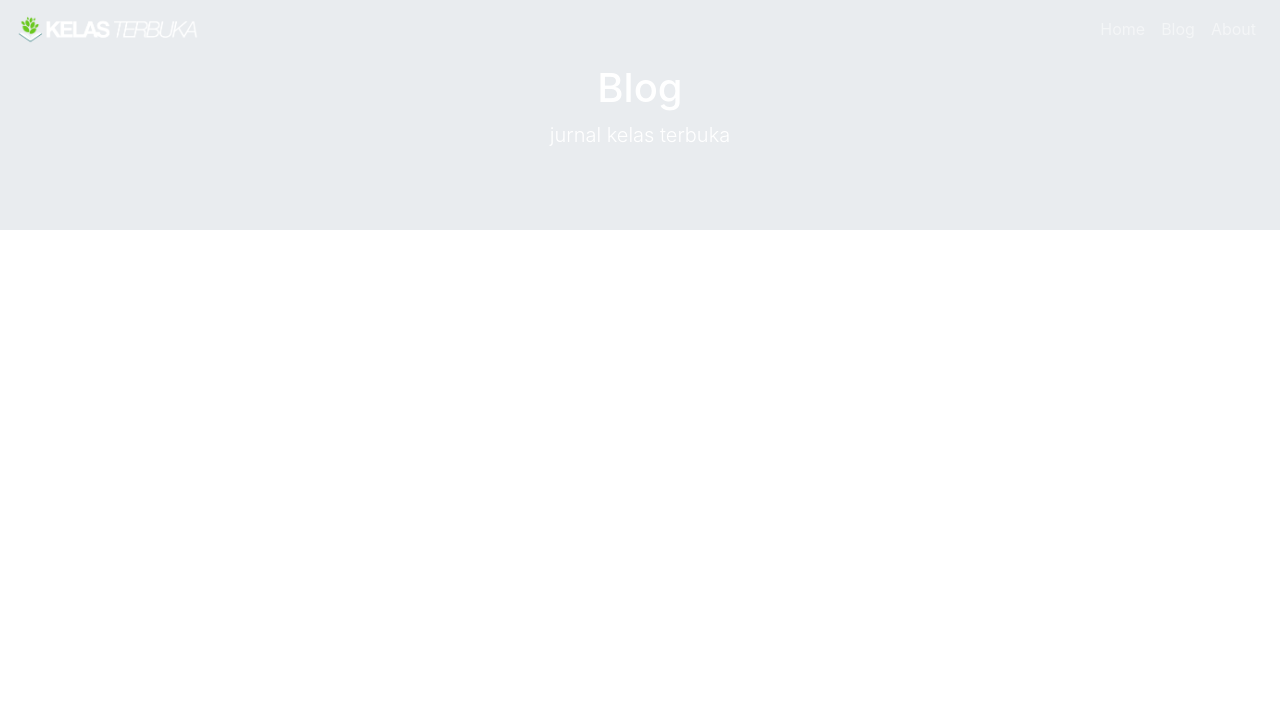
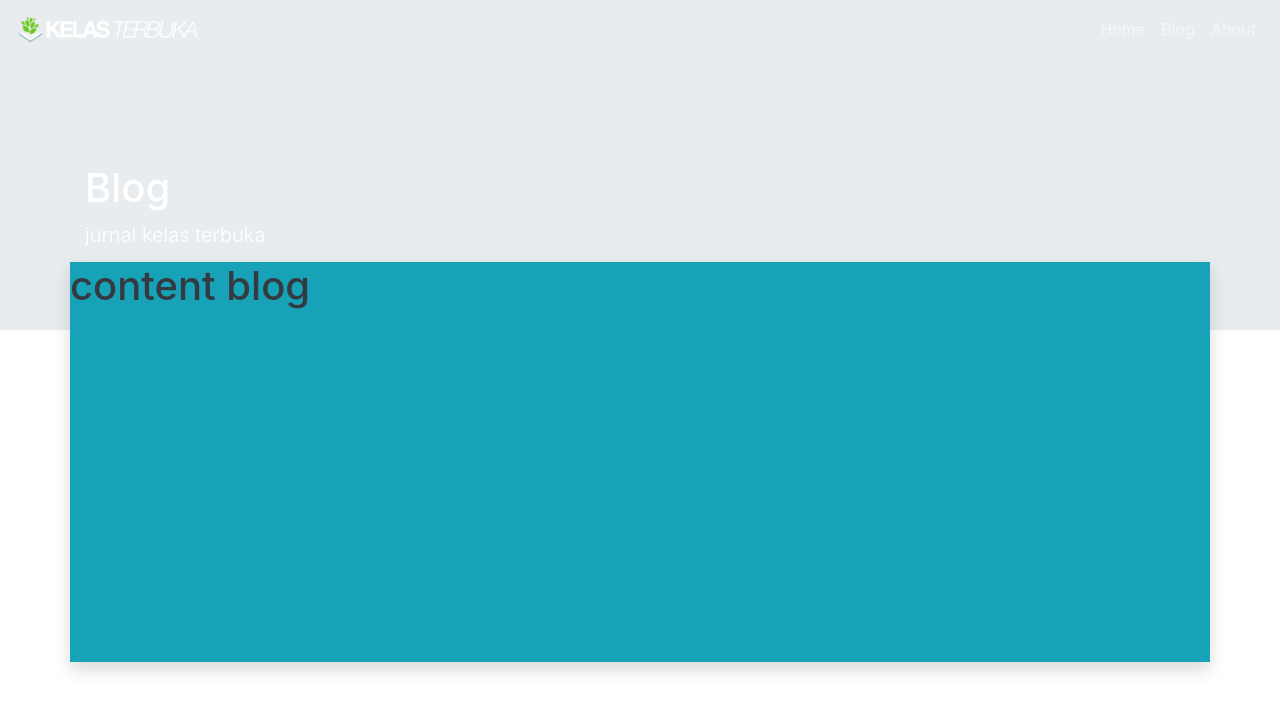
Before and after one commit to Mkhoirul/static_file, a Django app: page /blog/ in a window 1280 px wide. Shown: the top 713 px of the page. Run offline with Django 3.2, Linux system fonts and the light colour scheme; some libraries are stand-ins or nearby versions.

Commit message:
meng include kan base.html

```diff
--- a/blog/templates/blog/index.html
+++ b/blog/templates/blog/index.html
@@ -7,6 +7,12 @@
 {% endblock app_css %}
 
 {% block header %}
-    <h1>{{heading}}</h1>
-    <p class="lead">{{subheading}}</p>
+    <h1 class="text-left" style="margin-top: 100px">{{heading}}</h1>
+    <p class="lead text-left">{{subheading}}</p>
 {% endblock header %}
+
+{% block content-1 %}
+    <div class="row" style="margin-top: -100px;height: 400px;">
+    	<h1>content blog</h1>
+    </div>
+{% endblock content-1 %}
--- a/templates/base.html
+++ b/templates/base.html
@@ -24,7 +24,7 @@
 	</div>
 
 	<div class="container-fluid">
-		<div class="container bg-info text-white shadow" id="myBody">
+		<div class="container bg-info text-dark shadow" id="myBody">
 			{% block content-1 %}
 
 			{% endblock content-1 %}
```
